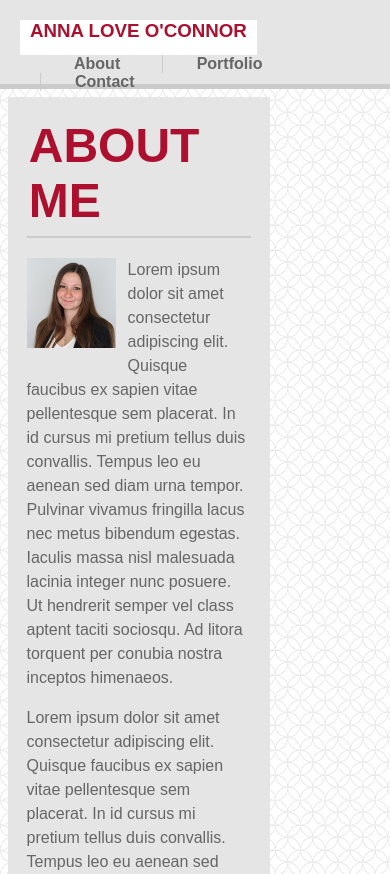
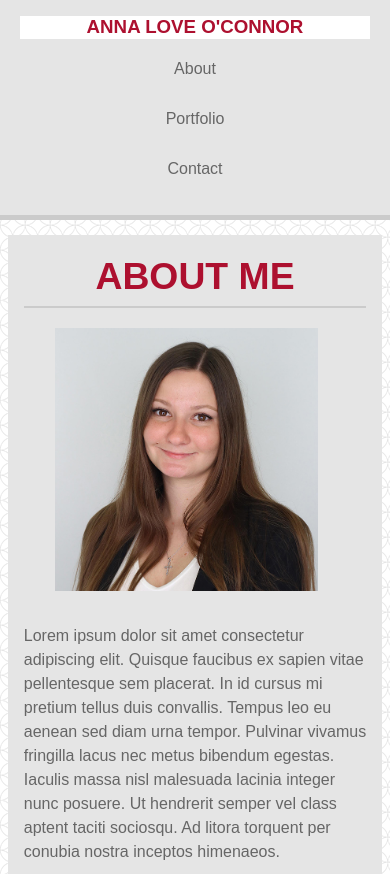
Before and after one commit to AnnaLoveOC/m3-hw3-oconnor-anna, a plain HTML site: page index.html in a window 390 px wide. Shown: the top 874 px of the page. Drawn offline with Linux system fonts and the light colour scheme; a web font is replaced by a local one.

Commit message:
fixed layout on vertical and smaller screens

```diff
--- a/styles.css
+++ b/styles.css
@@ -1,126 +1,93 @@
+/* ===============================
+OVERALL PAGE STYLES
+================================ */
+
 * {
     font-family: "Quicksand", Arial, sans-serif;
+    box-sizing: border-box; /* Ensures padding and border are included in element's total width and height */
 }
 
-header {
-    background-color: #e5e5e5;
-    height: 10%;
-    border-bottom: solid 5px #cbcbcb;
-    align-items: center;
-}
-
-.nav-items {
-    max-width: 1000px;
-    margin: 0 auto;
-    padding: 20px;
-}
-
-.logo {
-    float: left;
-    margin: 0;
-    display: inline-block;
-    background-color: white;
-    padding: 0px 10px 0px 10px;
-    height: 35px;
-
-}
-
-nav {
-    float: right;
-    overflow: hidden;
-}
-
-nav a {
-    display: inline-block;
-    padding: 0px 17px 0 34px;
-    text-decoration: none;
-    color: #666666;
-    margin-left: 20px;
-    font-weight: bold;
-    border-left: solid 1px #cbcbcb;
-}
-
-nav a:first-child {
-    border-left: none;
-}
-
+/* Body Styles */
 
 body {
     margin: 0;
     background-image: url(assets/spiration-light.png);
 }
 
-h3 {
-    display: inline-block;
+/* ===============================
+HEADER AND NAV STYLES
+================================ */
+
+header {
+    background-color: #e5e5e5;
+    border-bottom: solid 5px #cbcbcb;
+    margin-bottom: 2%;
 }
 
-main {
+/* Logo + Nav Container */
+
+.nav-items {
     max-width: 1000px;
-    margin: auto;
-    padding: 2%;
+    margin: 0 auto;
+    padding: 16px 20px; /* centers content vertically without clipping */
 }
 
-article {
-    float: left;
-    background-color: #e5e5e5;
-    width: 60%;
-    margin: auto;
-    padding: 5%;
+/* clearfix so nav-items wraps its floats */
+
+.nav-items::after {
+    content: "";
+    display: block;
+    clear: both;
 }
 
-article img {
-    width: 40%;
+/* Logo */
+
+.logo  {
     float: left;
-    padding: 0 5% 5% 0;
+    margin: 0;
+    display: inline-block;
+    background-color: white;
+    padding: 2px 10px;
+    line-height: 1;
 }
 
-.second {
-    clear: left;
+/* Nav Links */
+
+nav {
+    float: right;
+}
+
+nav a {
+    display: inline-block;
+    text-decoration: none;
+    color: #666666;
+
+    /* Spacing between nav links */
+    margin-left: 20px;
+    padding: 0 17px 0 34px;
+
+    border-left: solid 2px #cbcbcb; /* creates a divider between links */
+    line-height: 1;
 }
 
 
+nav a:first-child {
+    border-left: none;
+    padding-left: 0;
+}
+
+/* ===============================
+TYPOGRAPHY
+================================ */
+
 h1 {
     font-size: 36pt;
-    margin: 1% ;
-}
-
-aside {
-    float: right;
-    background-color: #e5e5e5;
-    height: 20%;
-    margin: auto;
-    padding: 2%
-}
-
-.icons {
-    display: flex;
-    gap: 20px;
-    height: 30%;
-    justify-content: center;
-    margin: 2% 5%;
-    filter: drop-shadow(3px 3px 5px #40403f);
+    margin: 1%;
 }
 
 h2 {
     font-size: 16pt;
     text-align: center;
-}
-
-main::after {
-    content: "";
-    display: block;
-    clear: both;
-}
-
-footer {
-    width: 100%;
-    text-align: center;
-    display: flex;
-    justify-content: center;
-    align-items: center;
-    background-color: #e5e5e5;
-    height: 10%;
-    border-top: solid 5px #cbcbcb;
 }
 
 h1, h2, h3 {
@@ -139,3 +106,145 @@ hr {
     background-color: #cbcbcb;
     margin-bottom: 20px;
 }
+
+/* ===============================
+MAIN LAYOUT
+================================ */
+
+main {
+    max-width: 1000px;
+    margin: auto;
+    padding: 2%;
+}
+
+article {
+    float: left;
+    width: 60%;
+    background-color: #e5e5e5;
+    margin: auto;
+    padding: 5%;
+}
+
+article img {
+    width: 40%;
+    float: left;
+    padding: 0 5% 5% 0;
+}
+
+/* Clearing float for second paragraph */
+
+.second {
+    clear: left;
+}
+
+aside {
+    float: right;
+    width: 35%;
+    background-color: #e5e5e5;
+    padding: 2% 5%;
+    margin: auto;
+}
+
+.icons {
+    display: flex;
+    gap: 20px;
+    justify-content: center;
+    margin: 2% 5%;
+    filter: drop-shadow(3px 3px 5px #40403f);
+}
+
+.icons img {
+    width: 30%;
+    height: 30%;
+    object-fit: contain;
+}
+
+/* clear floats after main */
+main::after {
+    content: "";
+    display: block;
+    clear: both;
+}
+
+/* ===============================
+FOOTER STYLES
+================================ */
+
+footer {
+    width: 100%;
+    background-color: #e5e5e5;
+    border-top: solid 5px #cbcbcb;
+    padding: 20px 0;
+    display: flex;
+    justify-content: center;
+    align-items: center;
+}
+
+footer p {
+    margin: 0;
+}
+
+/* ===============================
+FOR VERTICAL LAYOUTS
+================================ */
+
+@media (max-width: 768px) {
+
+    /* stack nav items vertically */
+    .logo, nav {
+        float: none;
+        text-align: center;
+        display: block;
+    }
+
+    /* make logo smaller */
+    .logo {
+        margin: 0 auto 10px auto;
+        padding: 2px 10px;
+    }
+
+    /* stack nav links vertically */
+    nav a {
+        display: block;
+        margin: 10px 0;
+        padding: 12px 0;
+        border-left: none;
+    }
+
+    /* stack main content vertically */
+    article, aside {
+        float: none;
+        width: 100%;
+        margin-bottom: 20px;
+        padding: 16px;
+    }
+
+    /* take away image float */
+    article img {
+        float: none;
+        width: 100%;
+        max-width: 280px;
+        display: block;
+        margin: auto;
+    }
+
+    /* clear second paragraph */
+    .second {
+        clear: none;
+    }
+
+    /* make h1 smaller */
+    h1 {
+        font-size: 28pt;
+        text-align: center;
+    }
+
+    .icons img {
+        width: 15%;
+        height: 15%;
+        object-fit: contain;
+}
+
+
+
+}
```
